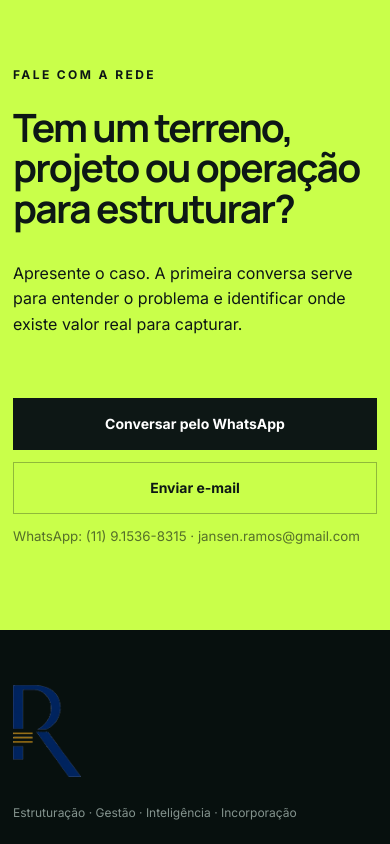
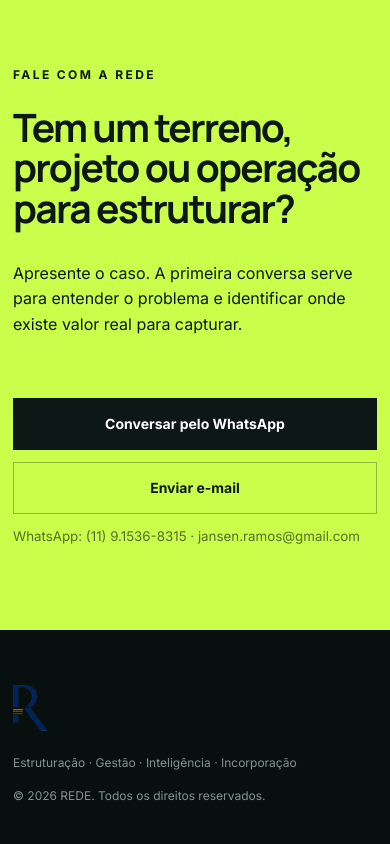
Before and after one commit to Jansensramos/rede-site, a plain HTML site: page index.html in a window 390 px wide. Shown: the part 11156-12000 px from the top of the page. Drawn offline with Linux system fonts and the light colour scheme.

Commit message:
Add files via upload

```diff
--- a/styles.css
+++ b/styles.css
@@ -525,3 +525,41 @@
     width: 68px;
   }
 }
+
+
+/* ===== V6.1 — ajuste fino do rodapé ===== */
+.footer-grid-v6 {
+  grid-template-columns: 70px 1fr auto;
+  gap: 28px;
+}
+
+.footer-monogram {
+  width: 42px;
+  max-width: 42px;
+  height: auto;
+}
+
+.footer-grid-v6 > p {
+  font-size: 12px;
+}
+
+.footer-grid-v6 > p:nth-of-type(1) {
+  text-align: left;
+  max-width: 420px;
+}
+
+.footer-grid-v6 > p:nth-of-type(2) {
+  text-align: right;
+}
+
+@media (max-width: 900px) {
+  .footer-monogram {
+    width: 34px;
+    max-width: 34px;
+  }
+
+  .footer-grid-v6 {
+    grid-template-columns: 1fr;
+    gap: 14px;
+  }
+}
```
Also changed, not shown: 1 other file.
